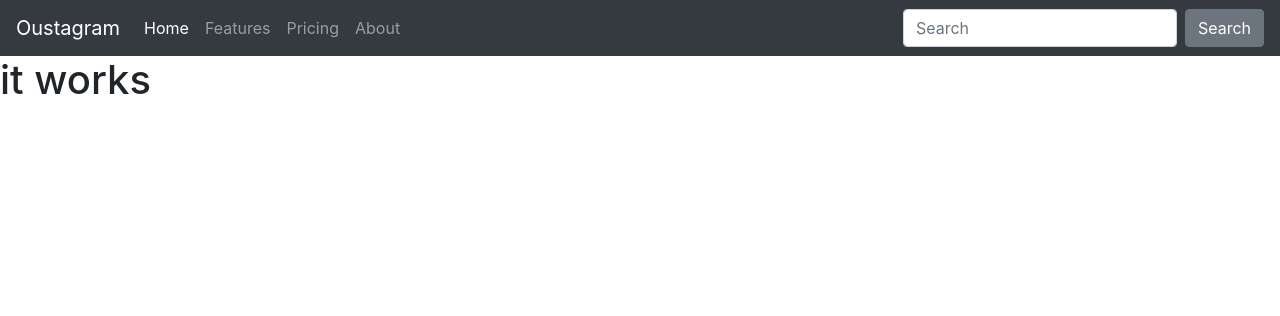
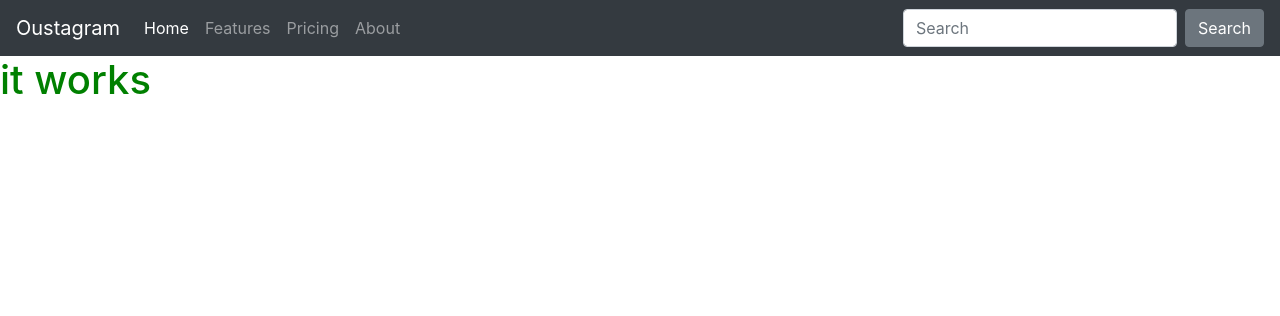
Before and after one commit to OwinoLucas/outstagram, a Django app: page / in a window 1280 px wide. Shown: the top 316 px of the page. Run offline with Django 3.2, Linux system fonts and the light colour scheme; some libraries are stand-ins or nearby versions.

Commit message:
added static folder for styling of templates

```diff
--- a/gram/settings.py
+++ b/gram/settings.py
@@ -122,3 +122,6 @@ USE_TZ = True
 # https://docs.djangoproject.com/en/3.0/howto/static-files/
 
 STATIC_URL = '/static/'
+STATICFILES_DIRS = [
+    os.path.join(BASE_DIR, "static"),
+]
--- a/outstagram/templates/base.html
+++ b/outstagram/templates/base.html
@@ -1,4 +1,5 @@
 {% load bootstrap4 %}
+{% load static%}
 <!DOCTYPE html>
 <html>
 
@@ -13,6 +14,7 @@
 
     {% block styles %}
     {% bootstrap_css %}
+    <link rel="stylesheet" href="{% static 'css/baseoutstagram.css' %}">
     {% endblock %}
 
 </head>
--- /dev/null
+++ b/static/css/baseoutstagram.css
@@ -0,0 +1,3 @@
+h1 {
+    color: green;
+}
```
